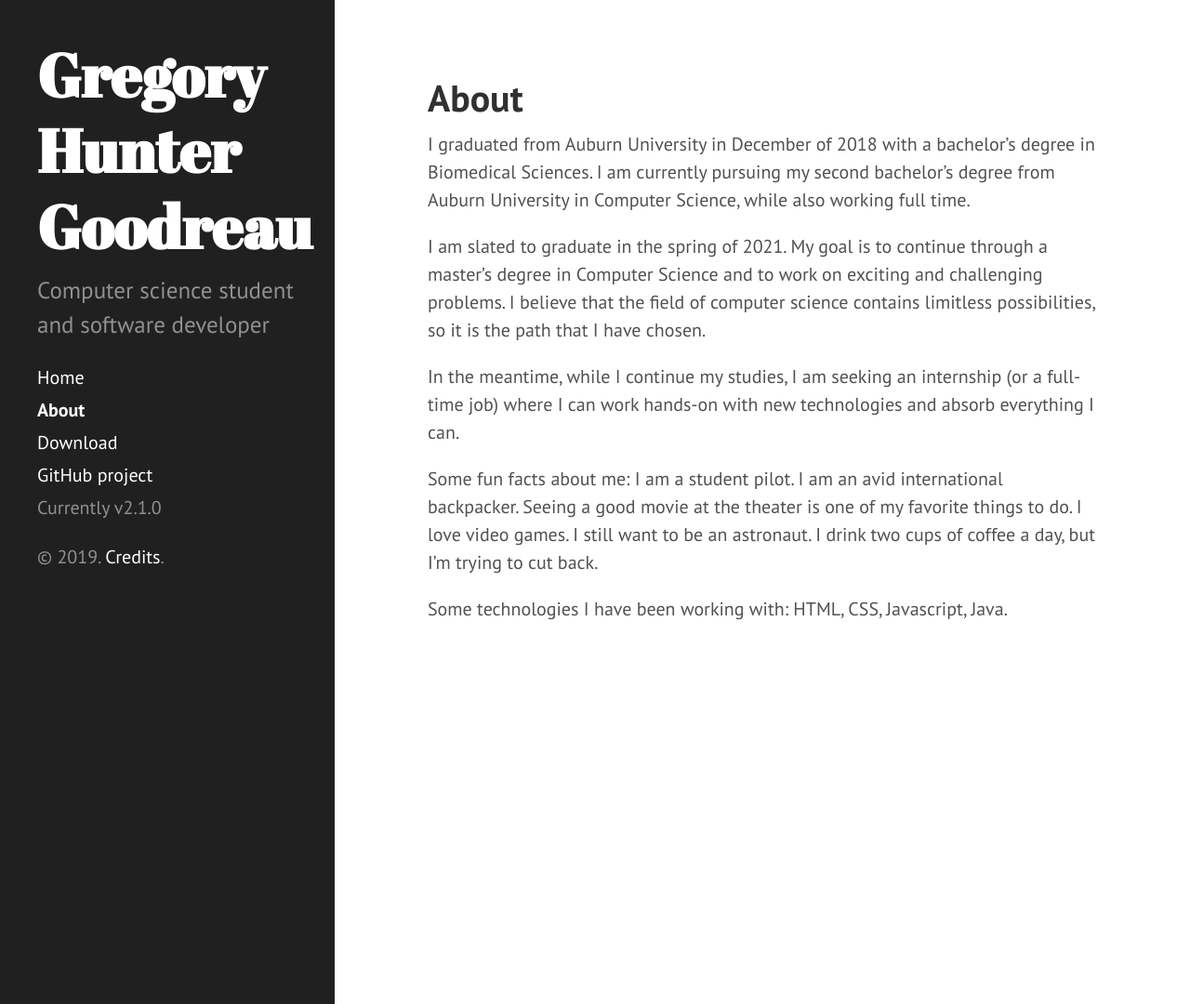
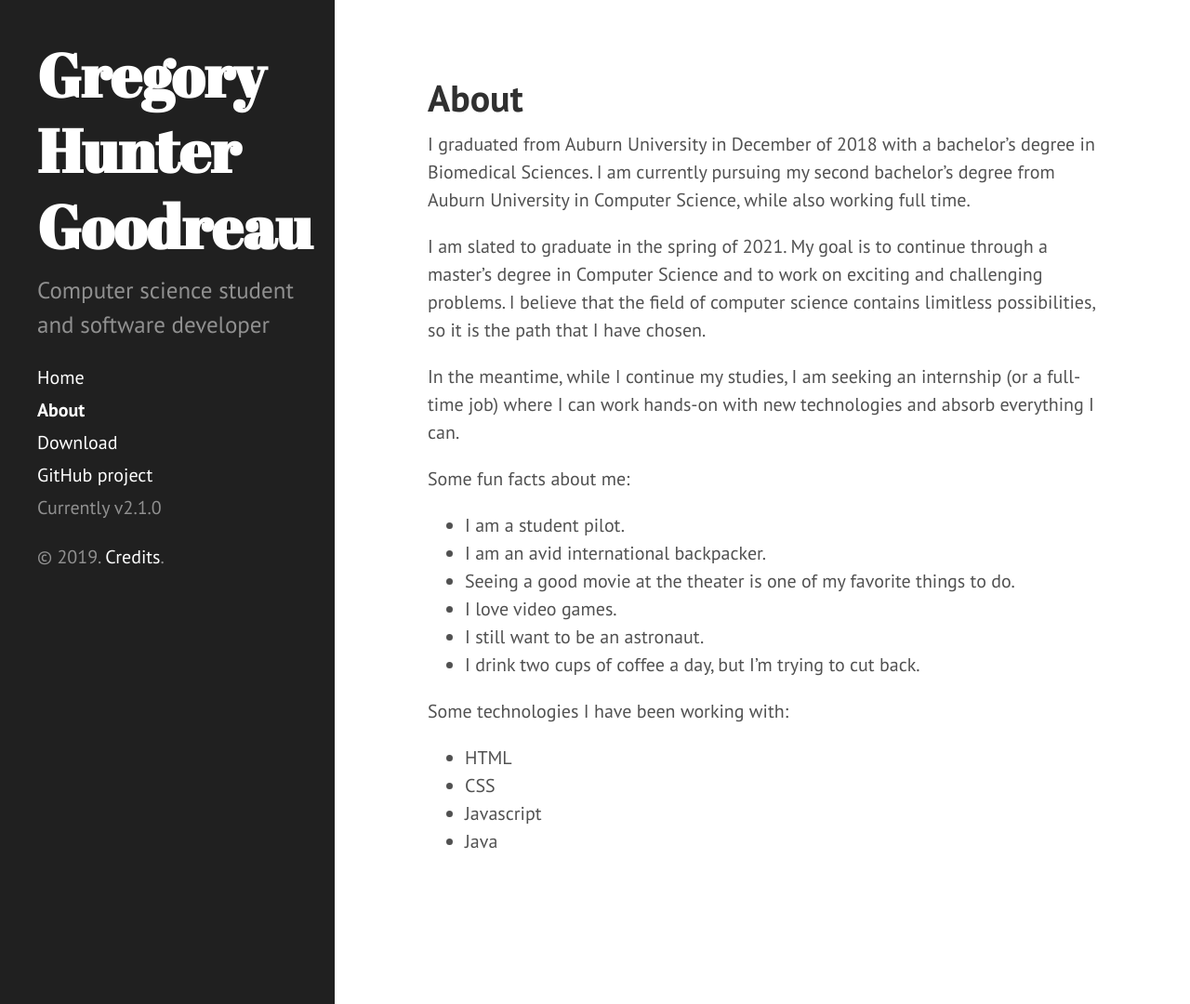
Before and after one commit to ghgoodreau/ghgoodreau.github.io, a Jekyll site: the page built from about.md, in a window 1280 px wide and 1080 px high. Shown: the whole window at 93% size. Built offline with Jekyll 4.4.1, drawn with Linux system fonts in a browser that asks for light colours; Markdown is read by kramdown in place of the engine named in the settings.

```diff
--- a/about.md
+++ b/about.md
@@ -3,12 +3,29 @@ layout: page
 title: About
 ---
 
+
 I graduated from Auburn University in December of 2018 with a bachelor's degree in Biomedical Sciences. I am currently pursuing my second bachelor's degree from Auburn University in Computer Science, while also working full time.
+
 
 I am slated to graduate in the spring of 2021. My goal is to continue through a master's degree in Computer Science and to work on exciting and challenging problems. I believe that the field of computer science contains limitless possibilities, so it is the path that I have chosen.
 
+
 In the meantime, while I continue my studies, I am seeking an internship (or a full-time job) where I can work hands-on with new technologies and absorb everything I can.
 
-Some fun facts about me: I am a student pilot. I am an avid international backpacker. Seeing a good movie at the theater is one of my favorite things to do. I love video games. I still want to be an astronaut. I drink two cups of coffee a day, but I'm trying to cut back.
 
-Some technologies I have been working with: HTML, CSS, Javascript, Java.
+Some fun facts about me:
+
+- I am a student pilot.
+- I am an avid international backpacker.
+- Seeing a good movie at the theater is one of my favorite things to do.
+- I love video games.
+- I still want to be an astronaut.
+- I drink two cups of coffee a day, but I'm trying to cut back.
+
+
+Some technologies I have been working with:
+
+- HTML
+- CSS
+- Javascript
+- Java
```
